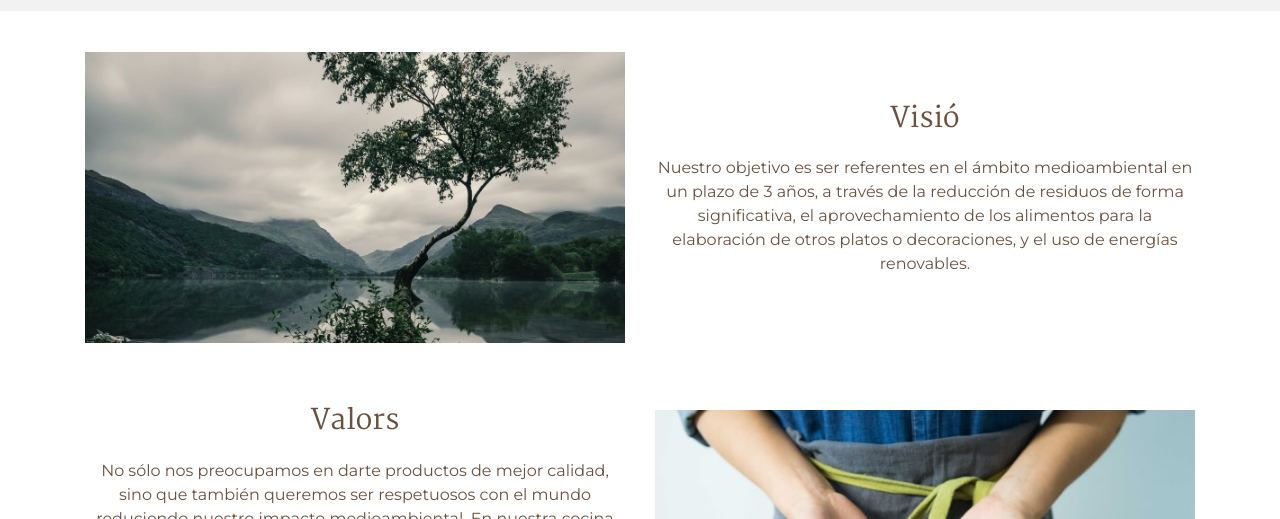
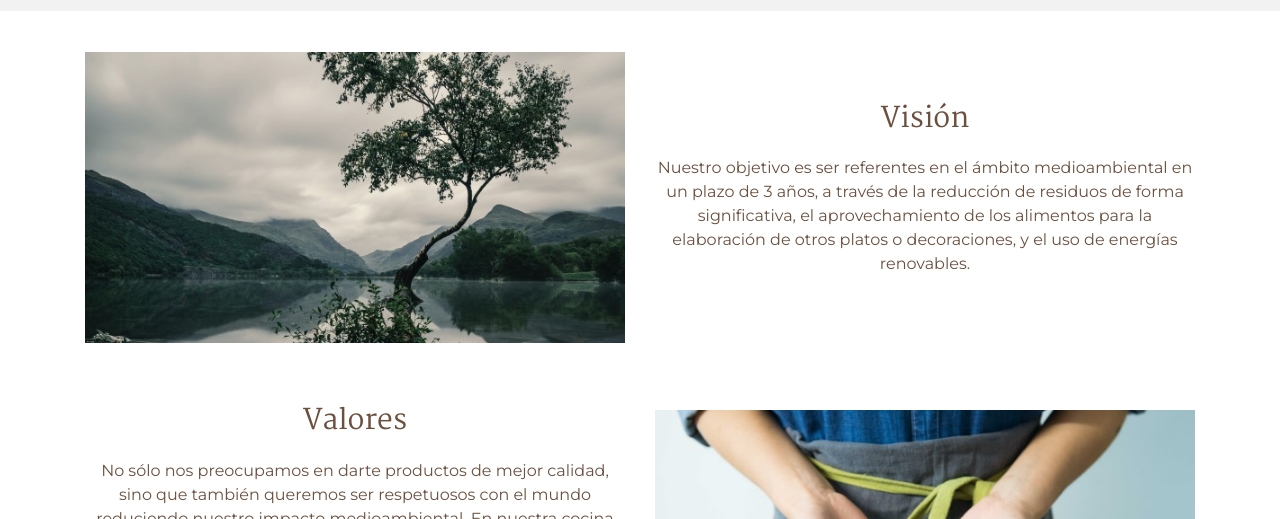
Before and after one commit to nogura/nogura.github.io, a Jekyll site: the page built from restaurant.es.html, in a window 1280 px wide and 900 px high, scrolled down 545 px. Shown: the part 165-684 px from the top of the window. Built offline with Jekyll 4.4.1, drawn with Linux system fonts in a browser that asks for light colours.

Commit message:
Restaurant

```diff
--- a/restaurant.es.html
+++ b/restaurant.es.html
@@ -31,7 +31,7 @@ ref: restaurant
 			<img src="{{ BASE_PATH }}/assets/images/restaurant/restaurant__visio.jpg" class="img-fluid" />
 		</div>
 		<div class="col-lg-6">
-			<h2 class="title_bgimage title_bgimage--visio">Visió</h2>
+			<h2 class="title_bgimage title_bgimage--visio">Visión</h2>
 			<p>Nuestro objetivo es ser referentes en el ámbito medioambiental en un plazo de 3 años, a través de la reducción de residuos de forma significativa, el aprovechamiento de los alimentos para la elaboración de otros platos o decoraciones, y el uso de energías renovables.</p>
 		</div>
 	</div>
@@ -42,7 +42,7 @@ ref: restaurant
 <div class="col-lg-12 text-center">
 	<div class="row align-items-center">
 		<div class="col-lg-6">
-			<h2 class="title_bgimage title_bgimage--valors">Valors</h2>
+			<h2 class="title_bgimage title_bgimage--valors">Valores</h2>
 			<p>No sólo nos preocupamos en darte productos de mejor calidad, sino que también queremos ser respetuosos con el mundo reduciendo nuestro impacto medioambiental. En nuestra cocina seguimos la filosofía Zero Waste, donde se intenta no crear residuos que no sean reciclables mediante la reducción de su uso o bien utilizando otras alternativas.</p>
 			<p>Así pues usamos energías renovables junto con la cooperativa SomEnergia y limpiamos todo el restaurante con productos ecológicos.</p>
 		</div>
```
